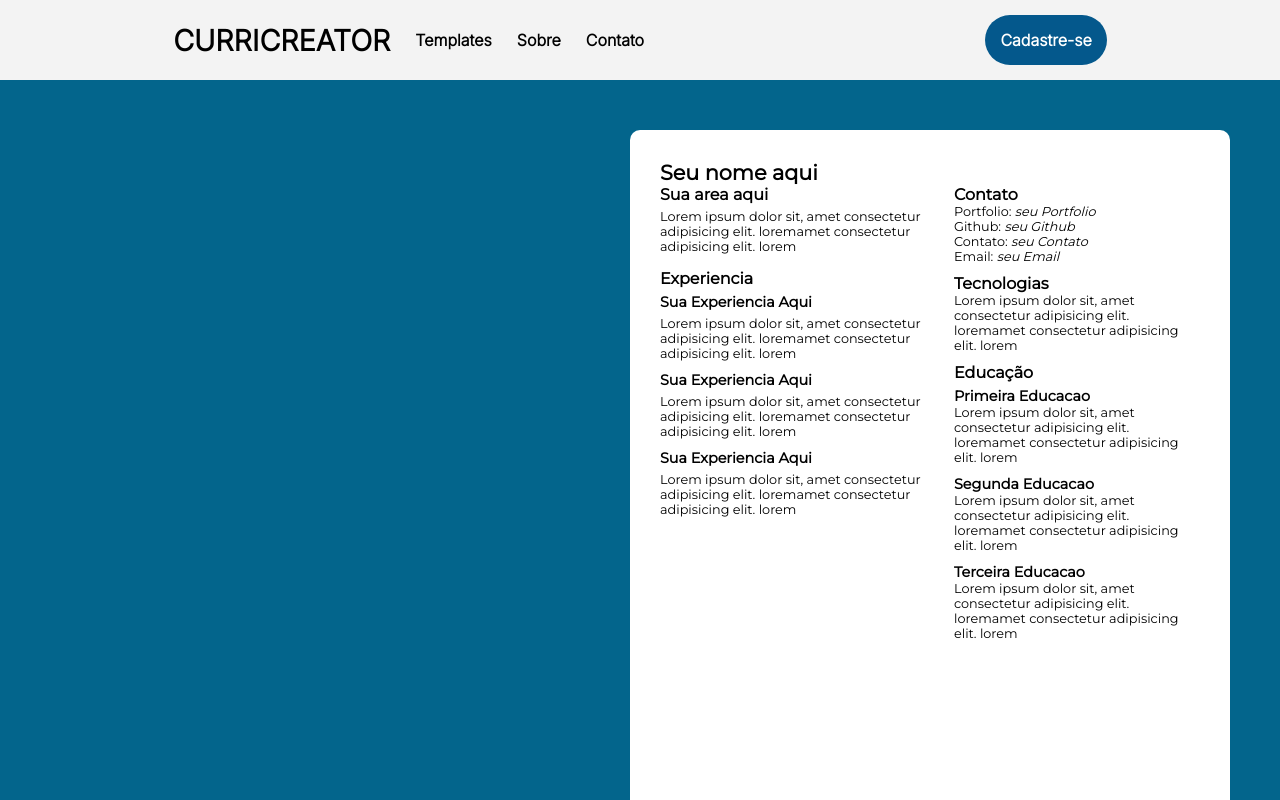
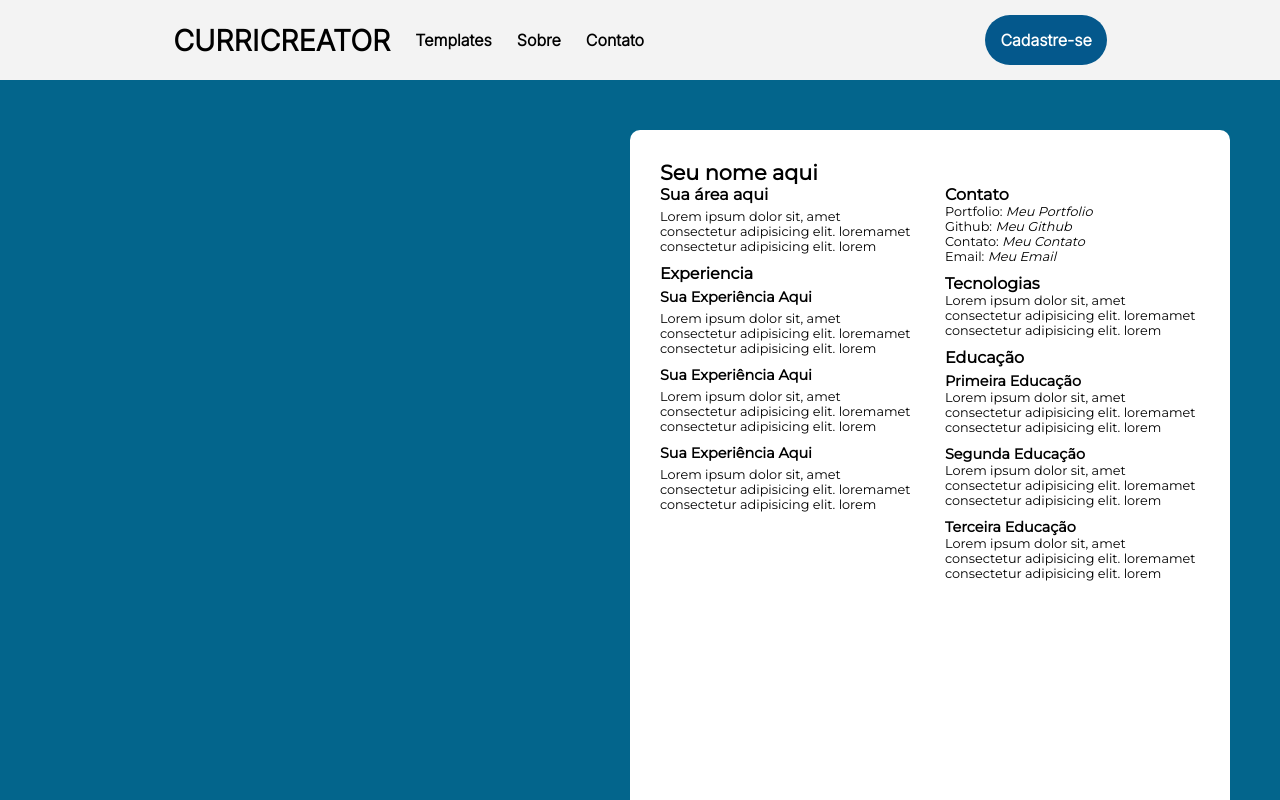
Before and after one commit to Abraao4raujo/CurriCreator, a React (Vite) app: page /templates/curriculo in a window 1280 px wide. Shown: the top 800 px of the page. Built offline with nearby package versions, Linux system fonts and the light colour scheme.

Commit message:
add event drop and drag

```diff
--- a/package.json
+++ b/package.json
@@ -13,6 +13,7 @@
     "jspdf": "^2.5.1",
     "react": "^18.2.0",
     "react-dom": "^18.2.0",
+    "react-draggable": "^4.4.6",
     "react-icons": "^4.11.0",
     "react-router-dom": "^6.18.0"
   },
--- /dev/null
+++ b/src/components/Cards/CardTemplate.jsx
@@ -0,0 +1,16 @@
+import React from "react";
+import { Link } from "react-router-dom";
+
+const CardTemplate = ( {path_curriculo, url_img_curriculo} ) => {
+  return (
+    <>
+      <div className="card-template">
+        <Link to={path_curriculo}>
+          <img src={url_img_curriculo} alt="templates" />
+        </Link>
+      </div>
+    </>
+  );
+};
+
+export default CardTemplate;
--- a/src/components/Curriculo/Curriculo.jsx
+++ b/src/components/Curriculo/Curriculo.jsx
@@ -4,21 +4,11 @@ import CardExperience from "../Cards/CardExperience";
 import CardEducacao from "../Cards/CardEducacao";
 import { UserContext } from "../../GlobalContext";
 import LinkRede from "../LinkRede";
-import { jsPDF } from "jspdf";
+import generatePDF from "./gerarPdf";
+import Draggable from "react-draggable";
 
 const Curriculo = () => {
   const dados = useContext(UserContext);
-
-  function generatePDF() {
-    const doc = new jsPDF({ unit: "pt", format: "a4" });
-    const pdfElement = document.querySelector(".container-sheet");
-
-    doc.html(pdfElement, {
-      callback: (pdf) => {
-        pdf.save("MeuCurriCreator.pdf");
-      },
-    });
-  }
 
   function percorrerElementos(nomeElemento) {
     const teste = document.querySelectorAll(".input_changes");
@@ -38,14 +28,32 @@ const Curriculo = () => {
     <>
       <div className="sheetAndButton">
         <div className="container-sheet">
+          <Draggable
+            axis="both"
+            handle={`.tituloNome`}
+            grid={[10, 10]}
+            scale={1}
+          >
             <h2 className="tituloNome" id="nome" onClick={percorrerElementos}>
               {dados.nome || "Seu nome aqui"}
             </h2>
+          </Draggable>
+
           <div className="sheet">
             <div className="grid-column1">
+              <Draggable
+                axis="both"
+                handle={`.container-sobre`}
+                grid={[10, 10]}
+                scale={1}
+              >
                 <div className="container-sobre">
-                <h3 className="titulos" id="area" onClick={percorrerElementos}>
-                  {dados.area || "Sua area aqui"}
+                  <h3
+                    className="titulos"
+                    id="area"
+                    onClick={percorrerElementos}
+                  >
+                    {dados.area || "Sua área aqui"}
                   </h3>
                   <div className="inf-sobre">
                     <p
@@ -58,6 +66,14 @@ const Curriculo = () => {
                     </p>
                   </div>
                 </div>
+              </Draggable>
+
+              <Draggable
+                axis="both"
+                handle={`.container-experiencia`}
+                grid={[10, 10]}
+                scale={1}
+              >
                 <div className="container-experiencia">
                   <h3
                     className="titulos"
@@ -69,43 +85,49 @@ const Curriculo = () => {
                   <div className="inf-experiencia">
                     <CardExperience
                       nomeProjeto={
-                      dados.primeiraExperienciaTitulo || "Sua experiencia aqui"
+                        dados.primeiraExperienciaTitulo ||
+                        "Sua experiência aqui"
                       }
                       desc={
                         dados.primeiraExperienciaDesc ||
                         "Lorem ipsum dolor sit, amet consectetur adipisicing elit. loremamet consectetur adipisicing elit. lorem"
                       }
-                    // id={"experiencia1"}
                       idDesc={"descricaoexperiencia1"}
                     />
 
                     <CardExperience
                       nomeProjeto={
-                      dados.segundaExperienciaTitulo || "Sua experiencia aqui"
+                        dados.segundaExperienciaTitulo || "Sua experiência aqui"
                       }
                       desc={
                         dados.segundaExperienciaDesc ||
                         "Lorem ipsum dolor sit, amet consectetur adipisicing elit. loremamet consectetur adipisicing elit. lorem"
                       }
-                    // id={"experiencia2"}
                       idDesc={"descricaoexperiencia2"}
                     />
 
                     <CardExperience
                       nomeProjeto={
-                      dados.terceiraExperienciaTitulo || "Sua experiencia aqui"
+                        dados.terceiraExperienciaTitulo ||
+                        "Sua experiência aqui"
                       }
                       desc={
                         dados.terceiraExperienciaDesc ||
                         "Lorem ipsum dolor sit, amet consectetur adipisicing elit. loremamet consectetur adipisicing elit. lorem"
                       }
-                    // id={"experiencia3"}
                       idDesc={"descricaoexperiencia3"}
                     />
                   </div>
                 </div>
+              </Draggable>
             </div>
             <div className="grid-column2">
+              <Draggable
+                axis="both"
+                handle={`.container-contato`}
+                grid={[10, 10]}
+                scale={1}
+              >
                 <div className="container-contato">
                   <h3
                     className="titulos"
@@ -117,22 +139,30 @@ const Curriculo = () => {
                   <div className="inf-contato">
                     <LinkRede
                       redeSocial="Portfolio"
-                    link={dados.contato1 || "seu Portfolio"}
+                      link={dados.contato1 || "#"}
                     />
+
                     <LinkRede
                       redeSocial="Github"
-                    link={dados.contato2 || "seu Github"}
+                      link={dados.contato2 || "#"}
                     />
+
                     <LinkRede
                       redeSocial="Contato"
-                    link={dados.contato3 || "seu Contato"}
+                      link={dados.contato3 || "#"}
                     />
-                  <LinkRede
-                    redeSocial="Email"
-                    link={dados.contato4 || "seu Email"}
-                  />
+
+                    <LinkRede redeSocial="Email" link={dados.contato4 || "#"} />
                   </div>
                 </div>
+              </Draggable>
+
+              <Draggable
+                axis="both"
+                handle={`.container-tecnologias`}
+                grid={[10, 10]}
+                scale={1}
+              >
                 <div className="container-tecnologias">
                   <h3
                     className="titulos"
@@ -146,12 +176,20 @@ const Curriculo = () => {
                       <p className="paragrafo">{dados.tecnologia}</p>
                     ) : (
                       <p className="paragrafo">
-                      Lorem ipsum dolor sit, amet consectetur adipisicing elit.
-                      loremamet consectetur adipisicing elit. lorem
+                        Lorem ipsum dolor sit, amet consectetur adipisicing
+                        elit. loremamet consectetur adipisicing elit. lorem
                       </p>
                     )}
                   </div>
                 </div>
+              </Draggable>
+
+              <Draggable
+                axis="both"
+                handle={`.container-educacao`}
+                grid={[10, 10]}
+                scale={1}
+              >
                 <div className="container-educacao">
                   <h3
                     className="titulos"
@@ -163,25 +201,27 @@ const Curriculo = () => {
                   <div className="inf-educacao">
                     <CardEducacao
                       nomeCurso={
-                      dados.primeiraEducacaoTitulo || "primeira educacao"
+                        dados.primeiraEducacaoTitulo || "primeira educação"
                       }
                       desc={
                         dados.primeiraEducacaoDesc ||
                         "Lorem ipsum dolor sit, amet consectetur adipisicing elit. loremamet consectetur adipisicing elit. lorem"
                       }
                     />
+
                     <CardEducacao
                       nomeCurso={
-                      dados.segundaEducacaoTitulo || "segunda educacao"
+                        dados.segundaEducacaoTitulo || "segunda educação"
                       }
                       desc={
                         dados.segundaEducacaoDesc ||
                         "Lorem ipsum dolor sit, amet consectetur adipisicing elit. loremamet consectetur adipisicing elit. lorem"
                       }
                     />
+
                     <CardEducacao
                       nomeCurso={
-                      dados.terceiraEducacaoTitulo || "terceira educacao"
+                        dados.terceiraEducacaoTitulo || "terceira educação"
                       }
                       desc={
                         dados.terceiraEducacaoDesc ||
@@ -190,6 +230,7 @@ const Curriculo = () => {
                     />
                   </div>
                 </div>
+              </Draggable>
             </div>
           </div>
         </div>
--- a/src/components/Curriculo/curriculo.css
+++ b/src/components/Curriculo/curriculo.css
@@ -51,22 +51,23 @@ body {
 .inf-contato {
   /* background-color: #c2c2c2; */
   /* margin-top: 1rem; */
-  max-width: 252px;
   margin-bottom: 10px;
   word-wrap: break-word;
 }
 
 #area {
   margin-bottom: 5px;
+  height: auto;
 }
 
 .inf-sobre {
   /* background-color: #eeecec; */
+  min-width: 252px;
+  max-width: 252px;
   height: auto;
-  width: 264px;
   word-wrap: break-word;
   padding-bottom: 5px;
-  margin-bottom: 10px;
+  margin-bottom: 5px;
 }
 
 .header-card > h4,
--- /dev/null
+++ b/src/components/Curriculo/gerarPdf.js
@@ -0,0 +1,14 @@
+import { jsPDF } from "jspdf";
+
+function generatePDF() {
+  const doc = new jsPDF({ unit: "pt", format: "a4" });
+  const pdfElement = document.querySelector(".container-sheet");
+
+  doc.html(pdfElement, {
+    callback: (pdf) => {
+      pdf.save("MeuCurriCreator.pdf");
+    },
+  });
+}
+
+export default generatePDF;
--- a/src/components/LinkRede.jsx
+++ b/src/components/LinkRede.jsx
@@ -3,8 +3,7 @@ import React from "react";
 const LinkRede = ({ redeSocial, link }) => {
   return (
     <p className="paragrafo">
-      {redeSocial}:
-      <a href={link}> {link}</a>
+      {redeSocial}:<a href={link || "#"}> Meu {redeSocial}</a>
     </p>
   );
 };
--- a/src/components/MainIndex/MainPage.jsx
+++ b/src/components/MainIndex/MainPage.jsx
@@ -12,13 +12,13 @@ const MainPage = () => {
         </h2>
 
         <div className="btn_CriarCurriculo">
-          <Link to="/template/curriculo">Criar meu curriculo</Link>
+          <Link to="/templates/curriculo">Criar meu curriculo</Link>
         </div>
       </div>
       <div className="container_second_column">
         <svg
-          width="553"
-          height="612"
+          width="503"
+          height="512"
           viewBox="0 0 603 680"
           fill="none"
           xmlns="http://www.w3.org/2000/svg"
```
Also changed, not shown: src/components/Templates/Templates.jsx (+5 -6 lines), src/components/Tools/GerarPdf.js (+11 -11 lines), src/components/Templates/img/primeiroTemplate.png (renamed from img/primeiroTemplate.png), 1 other file (tests, documents, lock files or other folders). Lines whose indentation alone changed are shown as unchanged.
